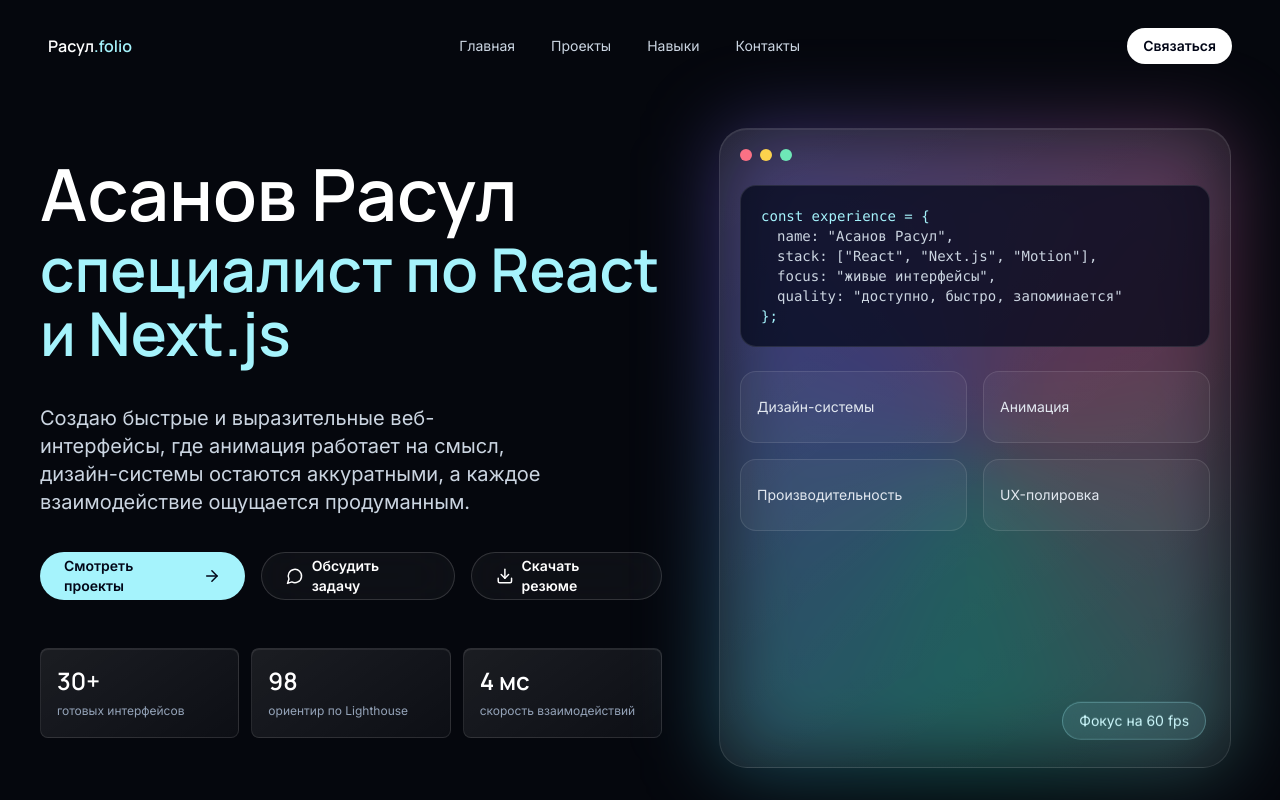
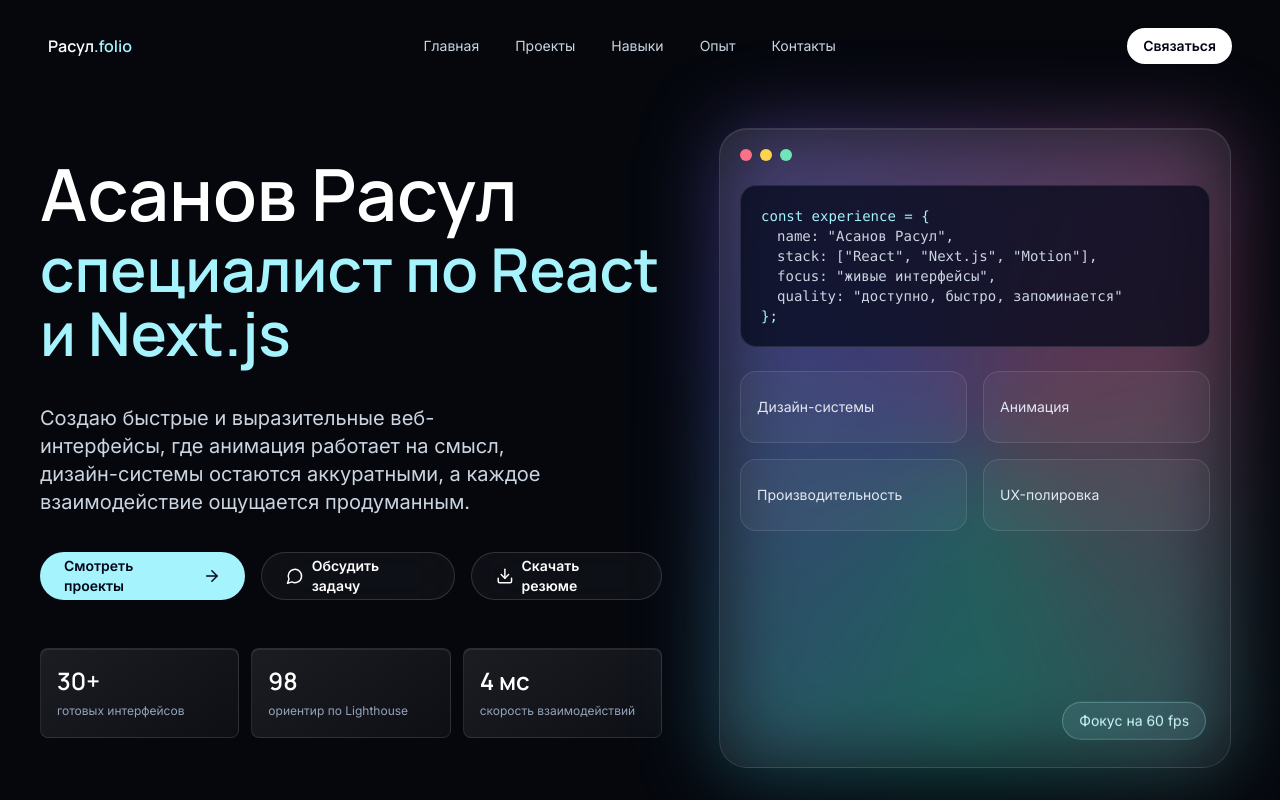
Before and after one commit to asanov-rasul/rasul.folio, a Next.js app: page / in a window 1280 px wide. Shown: the top 800 px of the page. Built offline with nearby package versions, Linux system fonts and the light colour scheme.

Commit message:
Add files via upload

```diff
--- a/components/Navbar.jsx
+++ b/components/Navbar.jsx
@@ -8,6 +8,7 @@
   { href: "#home", label: "Главная" },
   { href: "#projects", label: "Проекты" },
   { href: "#skills", label: "Навыки" },
+  { href: "#timeline", label: "Опыт" },
   { href: "#contact", label: "Контакты" }
 ];
 
```
